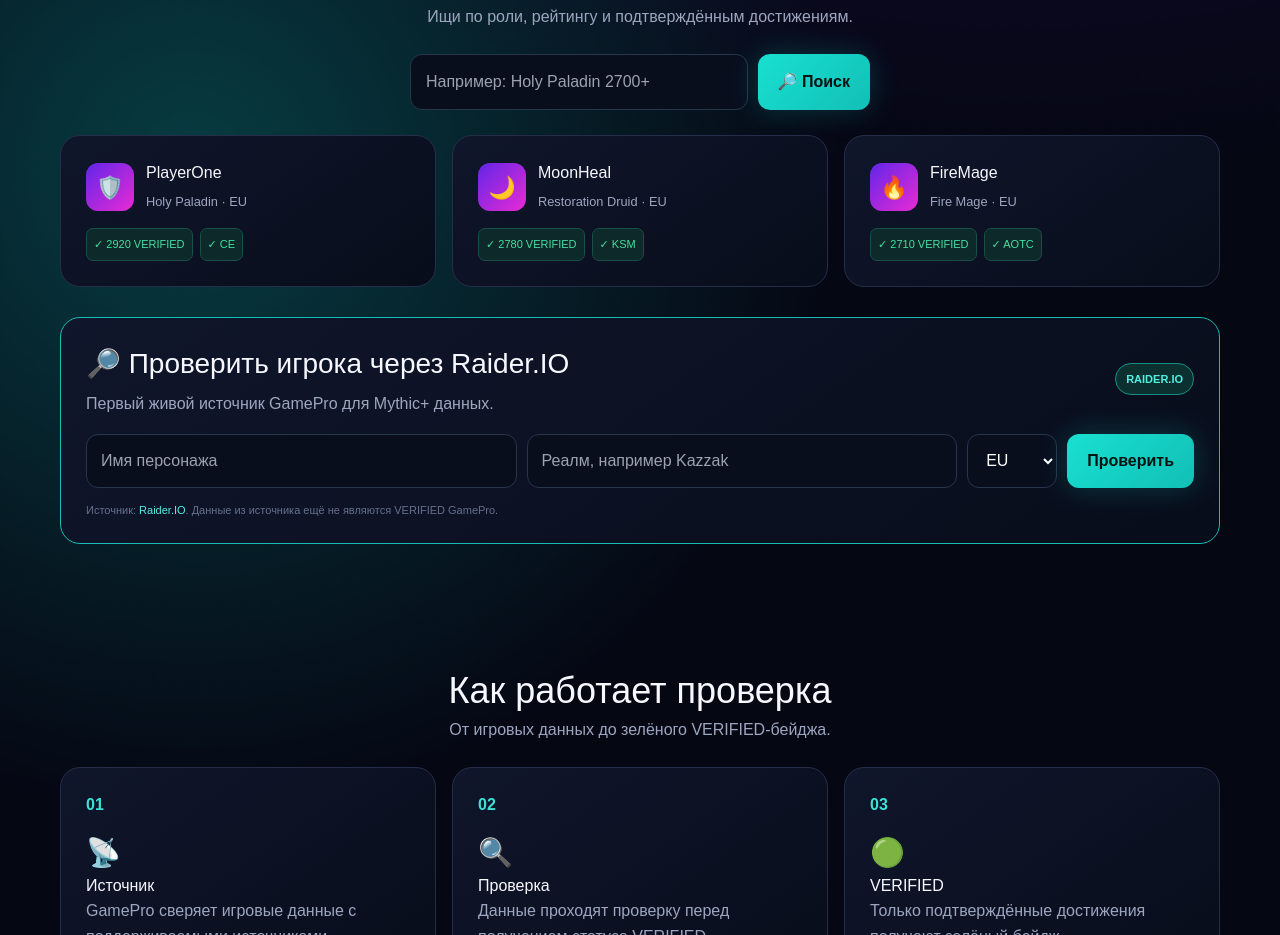
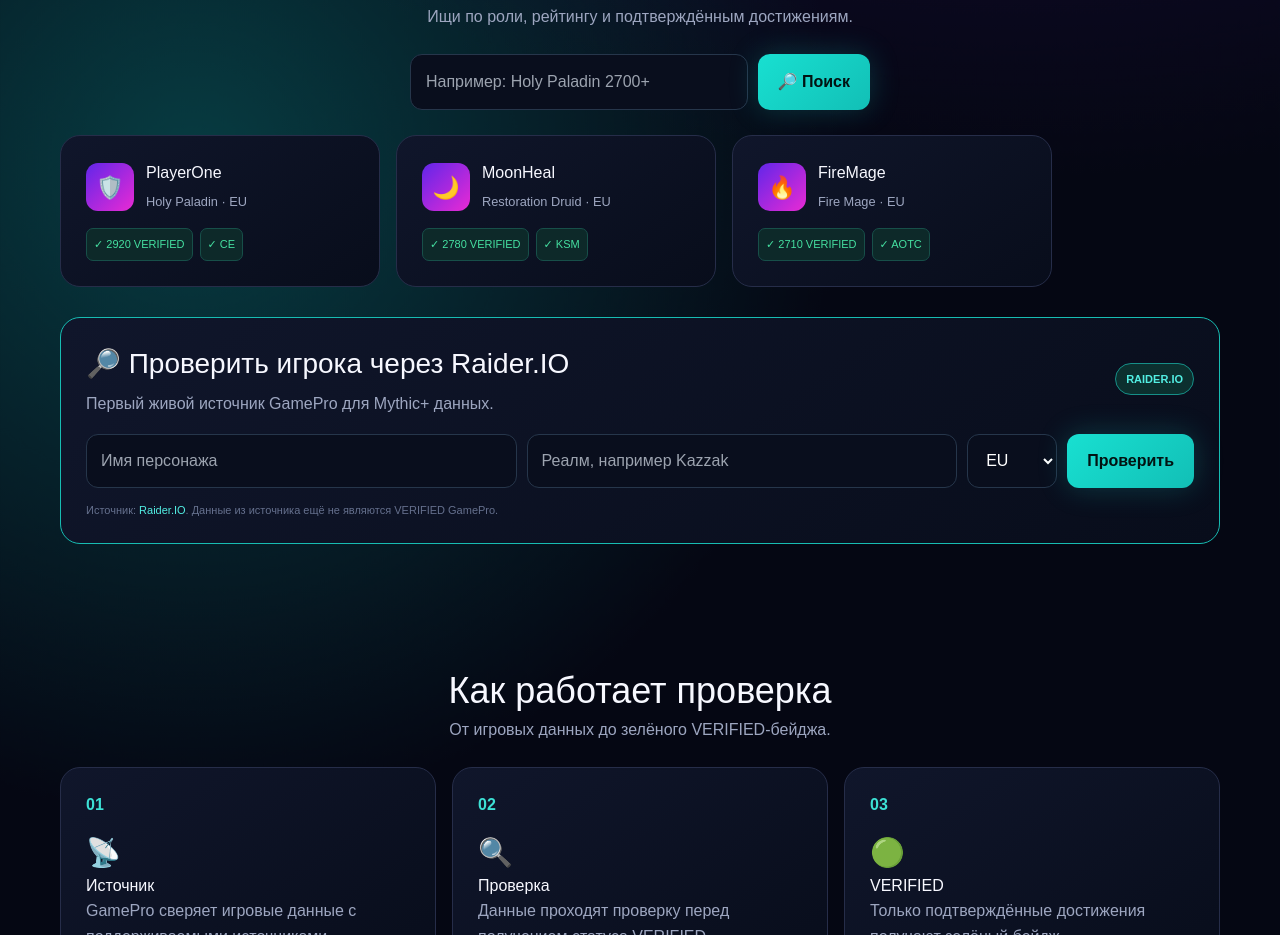
Before and after one commit to vesttrading/gamepro-market, a Next.js app: page / in a window 1280 px wide. Shown: the part 1103-2038 px from the top of the page. Built offline with nearby package versions, Linux system fonts and the light colour scheme; no server answers.

Commit message:
Refactor player card layout styles in globals.css
Removed styles for header and main container padding, added styles for player cards layout.

```diff
--- a/app/globals.css
+++ b/app/globals.css
@@ -123,14 +123,19 @@ div[style*="justifyContent: \"space-between\""] {
   width: 500px !important;
   max-width: 500px !important;
 }
- /* Уменьшаем заголовок «Найти игрока» */
-main div > h1 {
-    font-size: 28px !important;
-    margin-bottom: 12px !important;
+
+/* Выстраиваем карточки игроков в красивый левый ряд */
+main section:has(.searchbar) + div,
+main .searchbar + div {
+    display: flex !important;
+    justify-content: flex-start !important; /* Прижимает все карточки строго влево */
+    flex-wrap: wrap !important; /* Если игроков много, они аккуратно перенесутся на новую строку */
+    gap: 16px !important; /* Устанавливает аккуратное расстояние между карточками */
 }
 
-/* Уменьшаем отступы только внутри главного контейнера поиска */
-main > div {
-    padding-top: 20px !important;
-    padding-bottom: 20px !important;
+/* Делаем каждую карточку фиксированной и компактной */
+main section:has(.searchbar) + div > div,
+main .searchbar + div > div {
+    max-width: 320px !important; /* Ограничивает ширину карточки до аккуратного размера */
+    width: 100% !important;
 }
```
